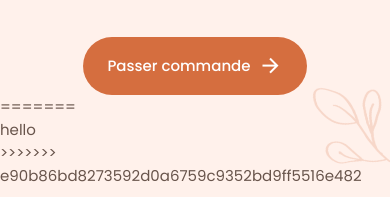
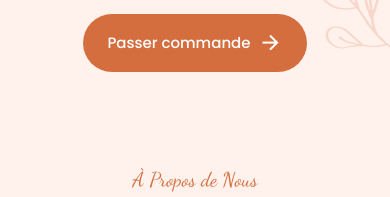
Before and after one commit to francko09/sushi-website, a plain HTML site: page index.html in a window 390 px wide. Shown: the part 624-821 px from the top of the page. Drawn offline with nearby package versions, Linux system fonts and the light colour scheme.

```diff
--- a/index.html
+++ b/index.html
@@ -68,7 +68,6 @@
         <main class="main">
             <!--==================== HOME ====================-->
             <section class="home section" id="home">
-<<<<<<< HEAD
                 <div class="home__container container grid">
                     <img src="assets/img/home-sushi-rolls.png" alt="home image" class="home__img">
                     <div class="home__data">
@@ -94,11 +93,6 @@
 
                 <img src="assets/img/leaf-branch-2.png" alt="home image" class="home__leaf-1">
                 <img src="assets/img/leaf-branch-4.png" alt="home image" class="home__leaf-2">
-=======
-                <div>
-                  hello
-                </div>
->>>>>>> e90b86bd8273592d0a6759c9352bd9ff5516e482
             </section>
 
             <!--==================== ABOUT ====================-->
```
